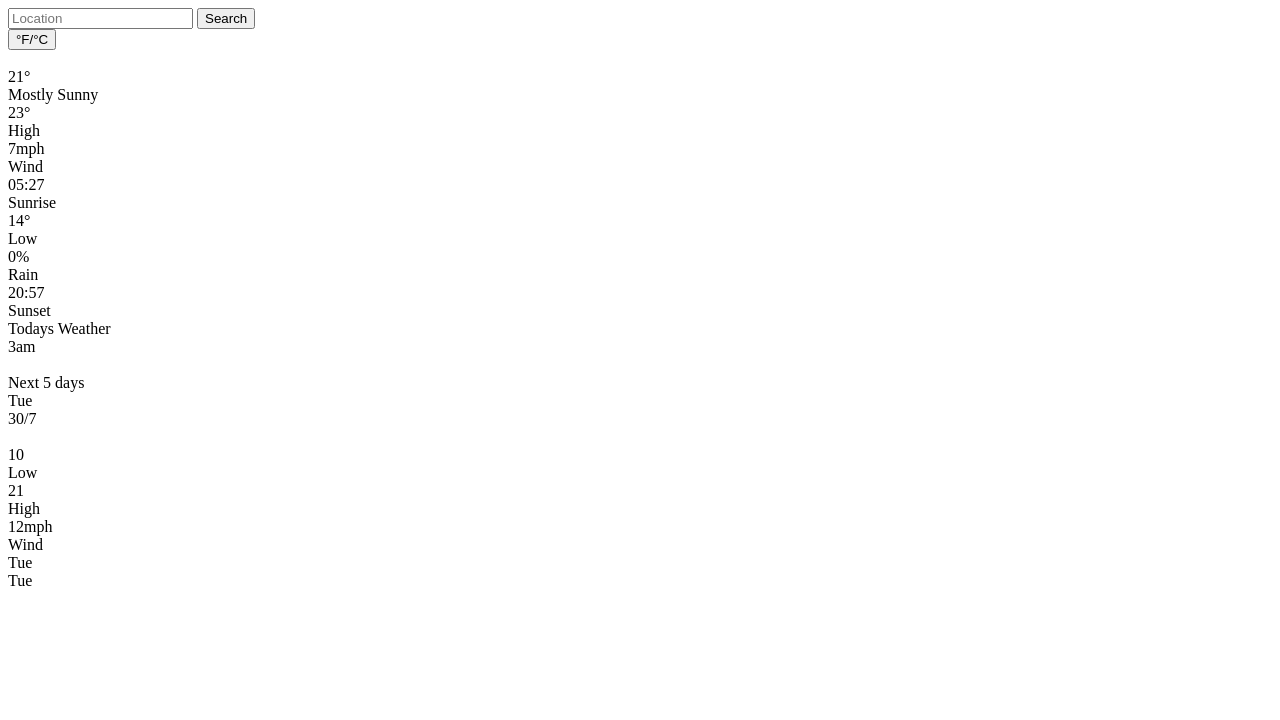
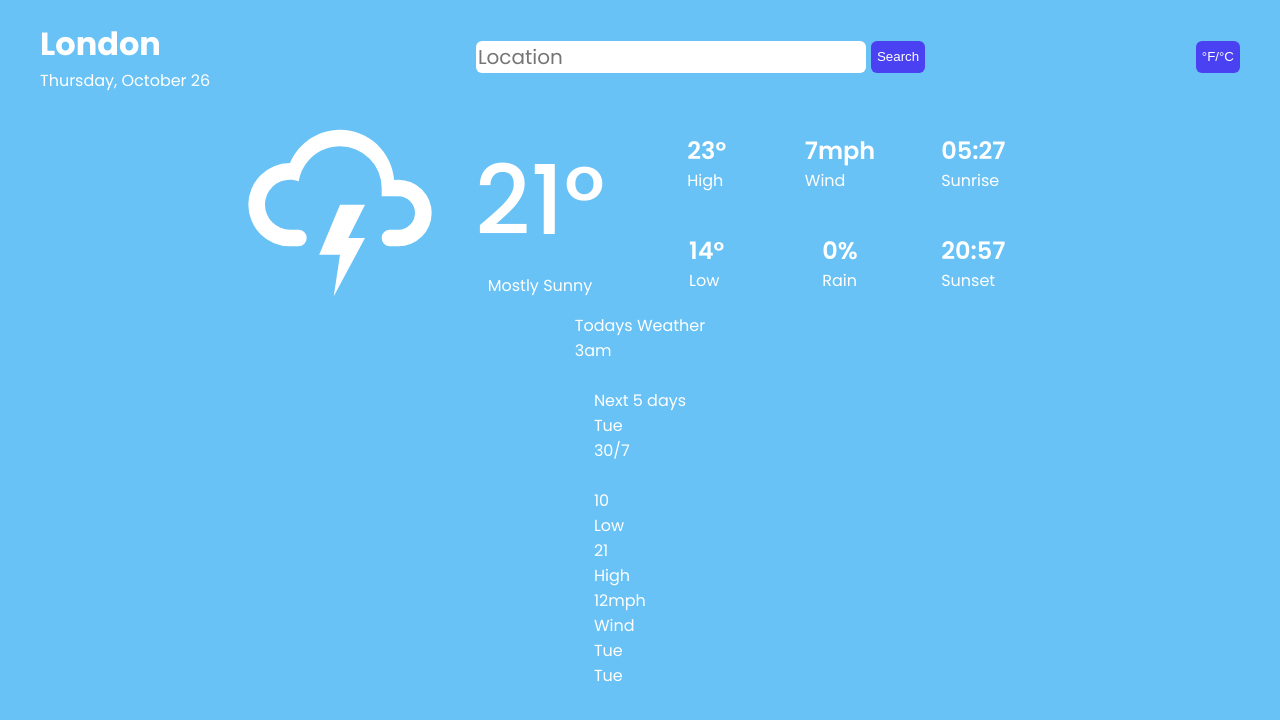
Before and after one commit to Lucas256w/weather-app, a website built with webpack: page dist/index.html in a window 1280 px wide. Built offline with nearby package versions, Linux system fonts and the light colour scheme.

Commit message:
Implement upper css.

```diff
--- a/dist/index.html
+++ b/dist/index.html
@@ -3,26 +3,32 @@
   <head>
     <meta charset="UTF-8" />
     <meta name="viewport" content="width=device-width, initial-scale=1.0" />
+    <link rel="stylesheet" href="styles.css">
     <script src="main.js"></script>
+
+    <link rel="preconnect" href="https://fonts.googleapis.com">
+    <link rel="preconnect" href="https://fonts.gstatic.com" crossorigin>
+    <link href="https://fonts.googleapis.com/css2?family=Poppins:wght@100;200;300;400;500;600;700;800;900&display=swap" rel="stylesheet">
     <title>Weather App</title>
   </head>
   <body>
     <header>
+        <div id="header-container">
             <div id="location-and-date-container">
-            <div id="location"></div>
-            <div id="current-date"></div>
+                <div id="location">London</div>
+                <div id="current-date">Thursday, October 26</div>
             </div>
             <div id="search-bar-container">
                 <input type="text" id="search-bar" placeholder="Location">
                 <button id="confirm-search-btn">Search</button>
             </div>
             <button id="metric-toggle"><span class="active-metric">°F</span>/<span>°C</span></button>
+        </div>
     </header>
     <main>
-
         <div id="temperature-and-stats-container">
             <div id="current-temperature-container">
-                <img src="" id="current-weather-icon">
+                <img src="./Images/Thunderstorm.svg" id="current-weather-icon">
                 <div id="current-temperature-and-subtext">
                     <div id="current-temperature">21°</div>
                     <div id="current-temperature-subtext">Mostly Sunny</div>
@@ -59,31 +65,26 @@
 
         <div id="weather-by-hour-container">
             <div class="titles">Todays Weather</div>
+            <div id="weather-by-hour-cards-container">
                 <div class="weather-by-hour-cards">
                     <div class="card-time">3am</div>
                     <img class="card-pic" src="">
                     <div class="card-temp"></div>
                 </div>
                 <div class="weather-by-hour-cards">
-
                 </div>
                 <div class="weather-by-hour-cards">
-
                 </div>
                 <div class="weather-by-hour-cards">
-
                 </div>
                 <div class="weather-by-hour-cards">
-
                 </div>
                 <div class="weather-by-hour-cards">
-
                 </div>
                 <div class="weather-by-hour-cards">
-
                 </div>
                 <div class="weather-by-hour-cards">
-
+                </div>
             </div>
         </div>
 
--- /dev/null
+++ b/dist/styles.css
@@ -0,0 +1,168 @@
+html, body, div, span, applet, object, iframe,
+h1, h2, h3, h4, h5, h6, p, blockquote, pre,
+a, abbr, acronym, address, big, cite, code,
+del, dfn, em, img, ins, kbd, q, s, samp,
+small, strike, strong, sub, sup, tt, var,
+b, u, i, center,
+dl, dt, dd, ol, ul, li,
+fieldset, form, label, legend,
+table, caption, tbody, tfoot, thead, tr, th, td,
+article, aside, canvas, details, embed,
+figure, figcaption, footer, header, hgroup,
+menu, nav, output, ruby, section, summary,
+time, mark, audio, video {
+	margin: 0;
+	padding: 0;
+	border: 0;
+	font-size: 100%;
+	font: inherit;
+	vertical-align: baseline;
+}
+
+
+
+/* GENERAL SETTINGS */
+
+:root {
+    --black: #4E4E4E;
+    --white: #FFFFFF;
+    --light-blue: #69C2F5;
+    --blue: #4a41f2;
+    --shade-white: #FAFAFA;
+    --red: #CC5546;
+    --container-width: 1200px;
+    --border-radius: 6px;
+    --spacing-xs: 5px;
+    --spacing-sm: 10px;
+    --spacing-md: 15px;
+    --spacing-lg: 20px;
+    --spacing-xl: 40px;
+}
+
+body {
+    min-height: 100vh;
+    font-family: 'Poppins', sans-serif;
+    display: flex;
+    flex-direction: column;
+    background-color: var(--light-blue);
+    color: var(--white);
+}
+
+/* HEADER */
+
+header {
+    display: flex;
+    justify-content: center;
+}
+
+#header-container {
+    flex: 1;
+    display: flex;
+    justify-content: space-between;
+    align-items: center;
+    max-width: var(--container-width);
+    padding: var(--spacing-lg);
+}
+
+#location {
+    font-size: 2rem;
+    font-weight: 700;
+}
+
+#search-bar-container {
+    display: flex;
+}
+
+input {
+    outline: none;
+    border: none;
+    border-radius: var(--border-radius);
+    font-family: inherit;
+    font-size: 1.25rem;
+}
+
+button{
+    margin-left: 5px;
+    border: none;
+    background-color: var(--blue);
+    color: var(--white);
+    height: 32px;
+    border-radius: var(--border-radius);
+}
+
+button:hover{
+    filter: brightness(90%);
+    cursor: pointer;
+}
+
+
+/* Main */
+
+/* Current Temperature and Stats */
+main {
+    flex: 1;
+    display: flex;
+    flex-direction: column;
+    align-items: center;
+}
+
+#temperature-and-stats-container {
+    max-width: var(--container-width);
+    /* width: 100%; */
+    display: grid;
+    grid-template-columns: 1fr 1fr;
+}
+
+
+#current-temperature-container {
+    flex: 1;
+    display: grid;
+    grid-template-columns: 1fr 1fr;
+}
+
+#current-weather-icon {
+    height: 200px;
+    width: auto;
+}
+
+#current-temperature-and-subtext{
+    display: flex;
+    flex-direction: column;
+    justify-content: center;
+    align-items: center;
+
+}
+
+#current-temperature {
+    font-size: 6rem;
+    font-weight: 500;
+}
+
+#stats-container {
+    display: grid;
+    grid-template-columns: repeat(3, 1fr);
+    place-items: center;
+}
+
+.stat {
+    font-size: 1.5rem;
+    font-weight: 600;
+}
+
+/* Weather by Hour Container */
+
+#weather-by-hour-container {
+    display: flex;
+    flex-direction: column;
+}
+
+#weather-by-hour-cards-container {
+    display: flex;
+}
+
+/* .weather-by-hour-cards{
+    background-color: white;
+    height: 200px;
+    width: 200px;
+    border: 2px solid black;
+} */
```
Also changed, not shown: dist/Images/Clear.svg (added), dist/Images/Clouds.svg (added), dist/Images/Drizzle.svg (added), dist/Images/Mist.svg (added), dist/Images/Rain.svg (added), dist/Images/Snow.svg (added), dist/Images/Thunderstorm.svg (added), 1 other file. Lines whose indentation alone changed are shown as unchanged.
